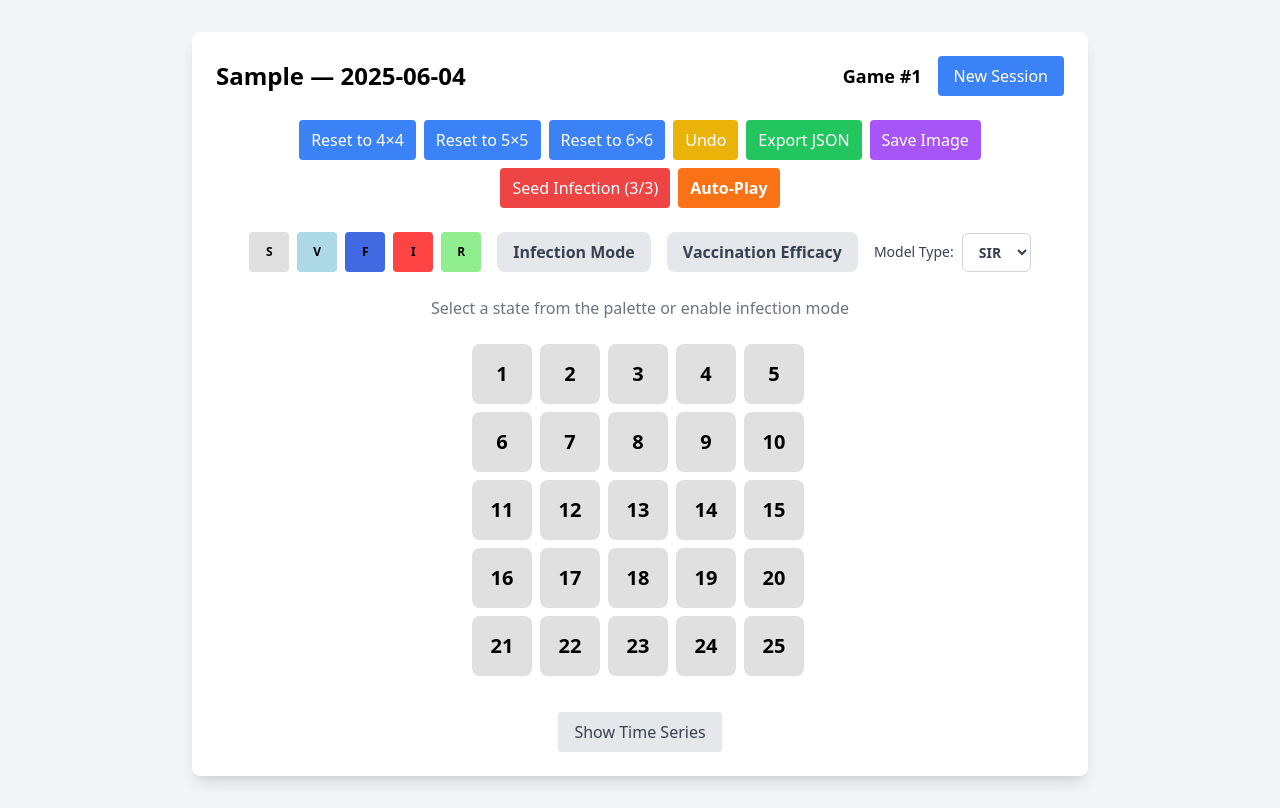
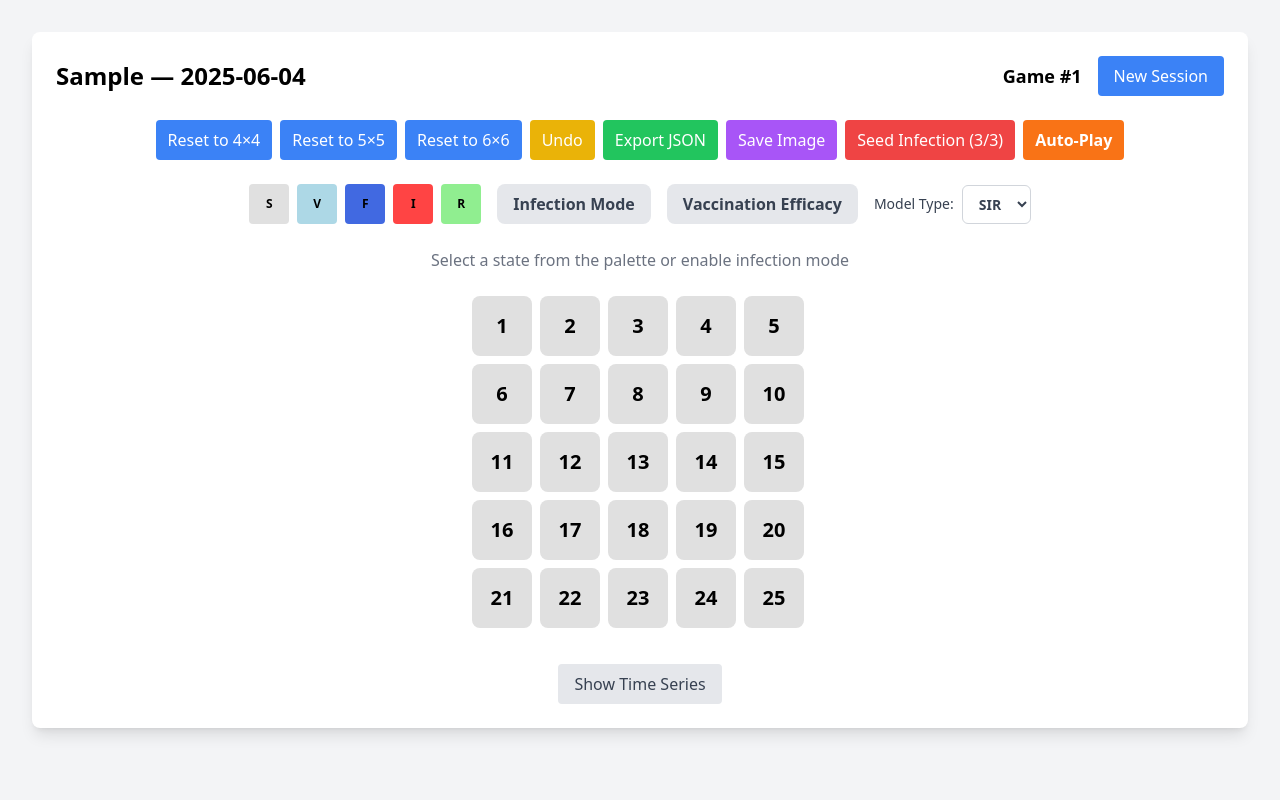
Before and after one commit to DNRLongmuir/Herd_Immunity, a React (Vite) app: page / in a window 1280 px wide. Both pictures are taken after typing "Sample" into the empty fields and a click on the button "Start Session". Built offline with nearby package versions, Linux system fonts and the light colour scheme.

Commit message:
Fix grid container display width issues

```diff
--- a/src/App.tsx
+++ b/src/App.tsx
@@ -399,8 +399,8 @@ export default function App() {
   }
 
   return (
-    <div className="min-h-screen bg-gray-100 p-8">
-      <div className="max-w-4xl mx-auto bg-white rounded-lg shadow-lg p-6">
+    <div className="min-h-screen bg-gray-100 p-8 overflow-x-auto">
+      <div className="min-w-fit mx-auto bg-white rounded-lg shadow-lg p-6">
         <div className="flex justify-between items-center mb-6">
           <h2 className="text-2xl font-bold">{sessionName} — {sessionDate}</h2>
           <div className="flex items-center gap-4">
@@ -581,11 +581,12 @@ export default function App() {
         <div
           id="grid-container"
           ref={gridRef}
-          className="relative mx-auto"
+          className="relative mx-auto overflow-visible"
           style={{
             width: `${state.gridSize.cols * 64 + (state.gridSize.cols - 1) * 4 + 16}px`,
             height: `${state.gridSize.rows * 64 + (state.gridSize.rows - 1) * 4 + 16}px`,
-            overflow: 'visible',
+            minWidth: `${state.gridSize.cols * 64 + (state.gridSize.cols - 1) * 4 + 16}px`,
+            minHeight: `${state.gridSize.rows * 64 + (state.gridSize.rows - 1) * 4 + 16}px`,
             padding: '8px',
           }}
         >
--- a/src/Grid.tsx
+++ b/src/Grid.tsx
@@ -136,8 +136,10 @@ const Grid: React.FC<GridProps> = ({
           gridTemplateColumns: `repeat(${state.gridSize.cols}, 64px)`,
           gridTemplateRows: `repeat(${state.gridSize.rows}, 64px)`,
           gap: '4px',
-          width: 'fit-content',
-          height: 'fit-content',
+          width: `${state.gridSize.cols * 64 + (state.gridSize.cols - 1) * 4}px`,
+          height: `${state.gridSize.rows * 64 + (state.gridSize.rows - 1) * 4}px`,
+          minWidth: `${state.gridSize.cols * 64 + (state.gridSize.cols - 1) * 4}px`,
+          minHeight: `${state.gridSize.rows * 64 + (state.gridSize.rows - 1) * 4}px`,
         }}
       >
         {Object.values(state.nodes).map(node => (
```
